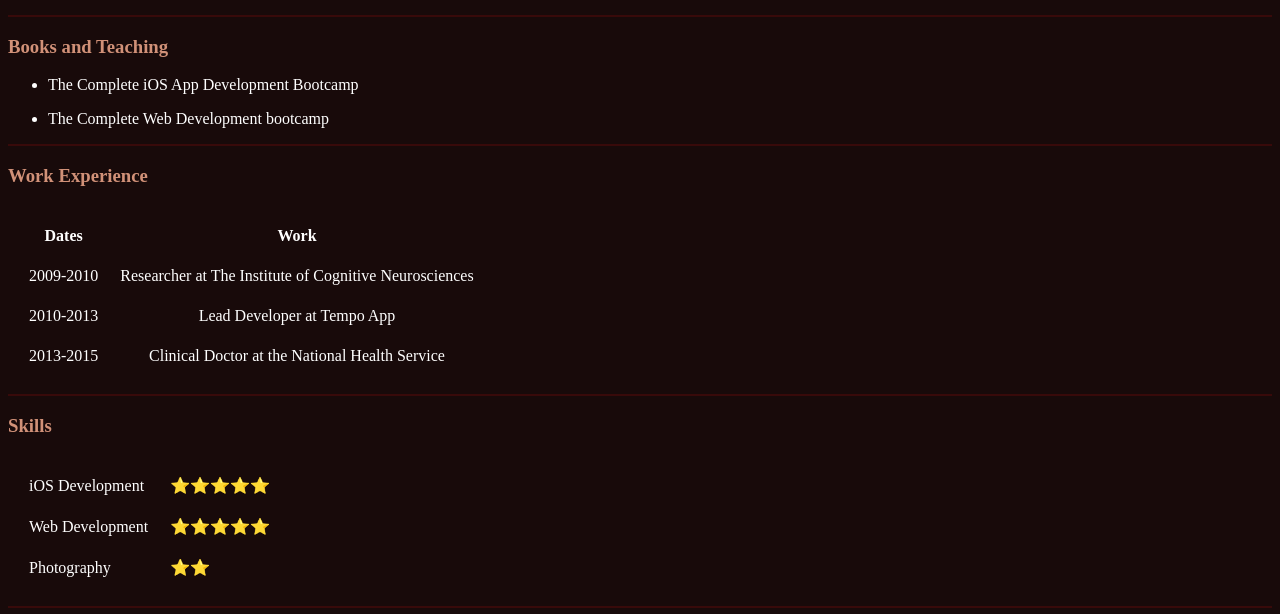
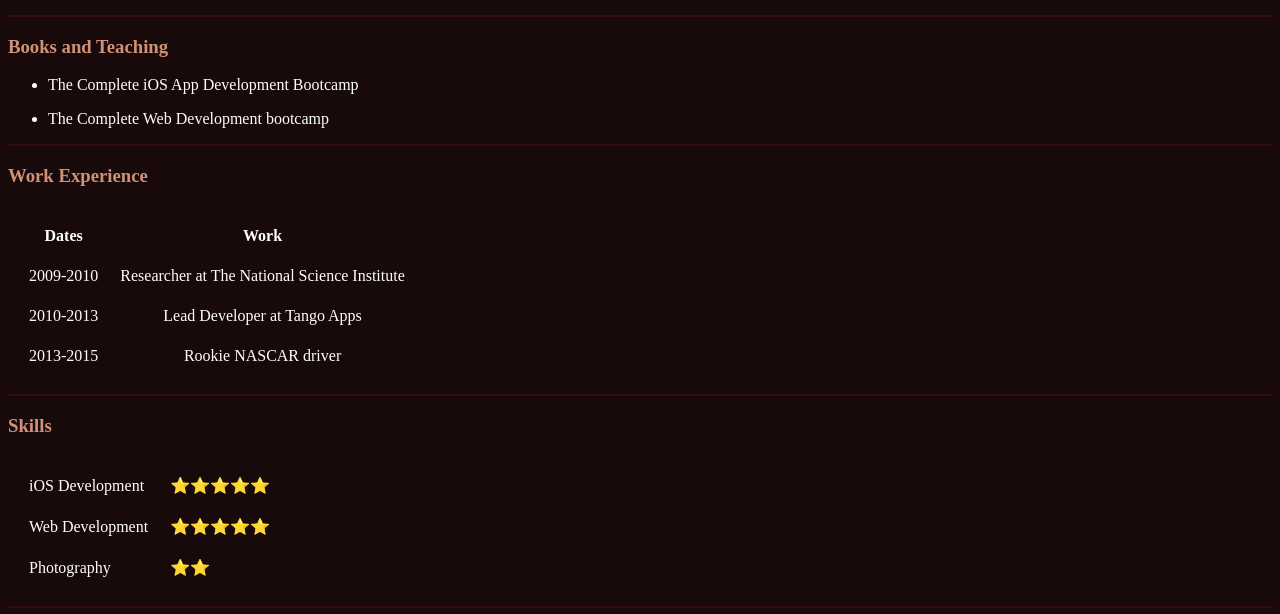
Before and after one commit to LoboTurbo/sited-2, a plain HTML site: page index.html in a window 1280 px wide. Shown: the part 186-800 px from the top of the page. Drawn offline with Linux system fonts and the light colour scheme.

Commit message:
Update index.html

```diff
--- a/index.html
+++ b/index.html
@@ -34,15 +34,15 @@
       <tbody>
         <tr>
           <td>2009-2010</td>
-          <td>Researcher at The Institute of Cognitive Neurosciences</td>
+          <td>Researcher at The National Science Institute</td>
         </tr>
         <tr>
           <td>2010-2013</td>
-          <td>Lead Developer at Tempo App</td>
+          <td>Lead Developer at Tango Apps</td>
         </tr>
         <tr>
           <td>2013-2015</td>
-          <td>Clinical Doctor at the National Health Service</td>
+          <td>Rookie NASCAR driver</td>
         </tr>
       </tbody>
     </table>
```
